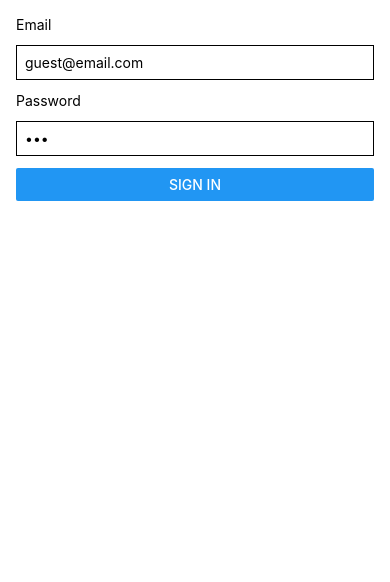
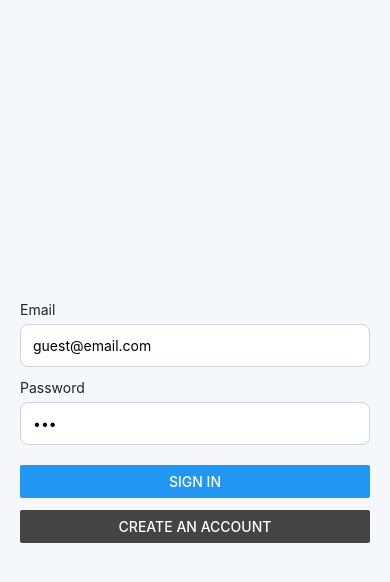
Before and after one commit to JoshuaChelen/RIVR-Health-AI, a React Native app: screen /Timeline in a window 390 px wide. Shown: the top 582 px of the page. Built offline with nearby package versions, Linux system fonts and the light colour scheme; no server answers.

Commit message:
basic create account functionality

```diff
--- a/src/screens/LoginScreen.tsx
+++ b/src/screens/LoginScreen.tsx
@@ -1,13 +1,17 @@
 import React, { useState } from "react";
-import { View, Text, TextInput, Button } from "react-native";
+import { View, Text, TextInput, Button, StyleSheet } from "react-native";
 import { supabase } from "../lib/supabase";
 
 export function LoginScreen() {
   const [email, setEmail] = useState("guest@email.com");
   const [password, setPassword] = useState("123");
   const [error, setError] = useState<string | null>(null);
+  const [info, setInfo] = useState<string | null>(null);
+  const [creating, setCreating] = useState(false);
 
   const signIn = async () => {
+    setError(null);
+    setInfo(null);
     const { error } = await supabase.auth.signInWithPassword({
       email,
       password,
@@ -16,29 +20,108 @@ export function LoginScreen() {
     if (error) setError(error.message);
   };
 
+  const signUp = async () => {
+    setError(null);
+    setInfo(null);
+    const { data, error } = await supabase.auth.signUp({
+      email,
+      password,
+    });
 
+    if (error) {
+      setError(error.message);
+      return;
+    }
+
+    // Inform the user about verification or next steps.
+    setInfo(
+      "Account created. Check your email for a confirmation link, then sign in."
+    );
+  };
 
   return (
-    <View style={{ padding: 16, gap: 12 }}>
-      <Text>Email</Text>
+    <View style={styles.container}>
+      <Text style={styles.label}>Email</Text>
       <TextInput
         autoCapitalize="none"
         value={email}
         onChangeText={setEmail}
-        style={{ borderWidth: 1, padding: 8 }}
+        style={styles.input}
+        placeholder="you@example.com"
+        keyboardType="email-address"
       />
 
-      <Text>Password</Text>
+      <Text style={styles.label}>Password</Text>
       <TextInput
         secureTextEntry
         value={password}
         onChangeText={setPassword}
-        style={{ borderWidth: 1, padding: 8 }}
+        style={styles.input}
+        placeholder="••••••••"
       />
 
-      {error && <Text style={{ color: "red" }}>{error}</Text>}
+      {error && <Text style={styles.error}>{error}</Text>}
+      {info && <Text style={styles.info}>{info}</Text>}
 
-      <Button title="Sign in" onPress={signIn} />
+      <View style={styles.buttonRow}>
+        <View style={styles.buttonWrapper}>
+          <Button
+            title={creating ? "Create account" : "Sign in"}
+            onPress={creating ? signUp : signIn}
+          />
+        </View>
+
+        <View style={styles.toggleButton}>
+          <Button
+            title={creating ? "Have an account? Sign in" : "Create an account"}
+            onPress={() => {
+              setError(null);
+              setInfo(null);
+              setCreating(!creating);
+            }}
+            color="#444"
+          />
+        </View>
+      </View>
     </View>
   );
 }
+
+const styles = StyleSheet.create({
+  container: {
+    padding: 20,
+    flex: 1,
+    justifyContent: "center",
+    backgroundColor: "#f6f7fb",
+  },
+  label: {
+    fontSize: 14,
+    marginBottom: 6,
+    color: "#222",
+  },
+  input: {
+    borderWidth: 1,
+    borderColor: "#d0d6df",
+    padding: 12,
+    borderRadius: 8,
+    marginBottom: 12,
+    backgroundColor: "#fff",
+  },
+  error: {
+    color: "#b00020",
+    marginBottom: 8,
+  },
+  info: {
+    color: "#1b7a3a",
+    marginBottom: 8,
+  },
+  buttonRow: {
+    marginTop: 8,
+  },
+  buttonWrapper: {
+    marginBottom: 8,
+  },
+  toggleButton: {
+    marginTop: 4,
+  },
+});
```
Also changed, not shown: 1 other file (tests, documents, lock files or other folders).
